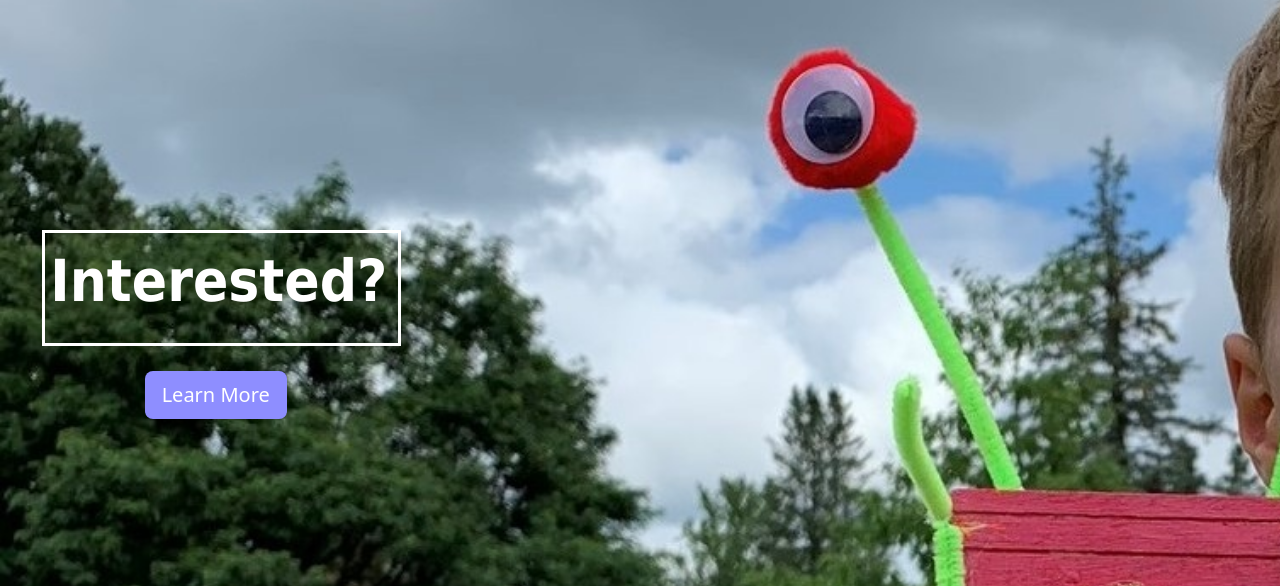
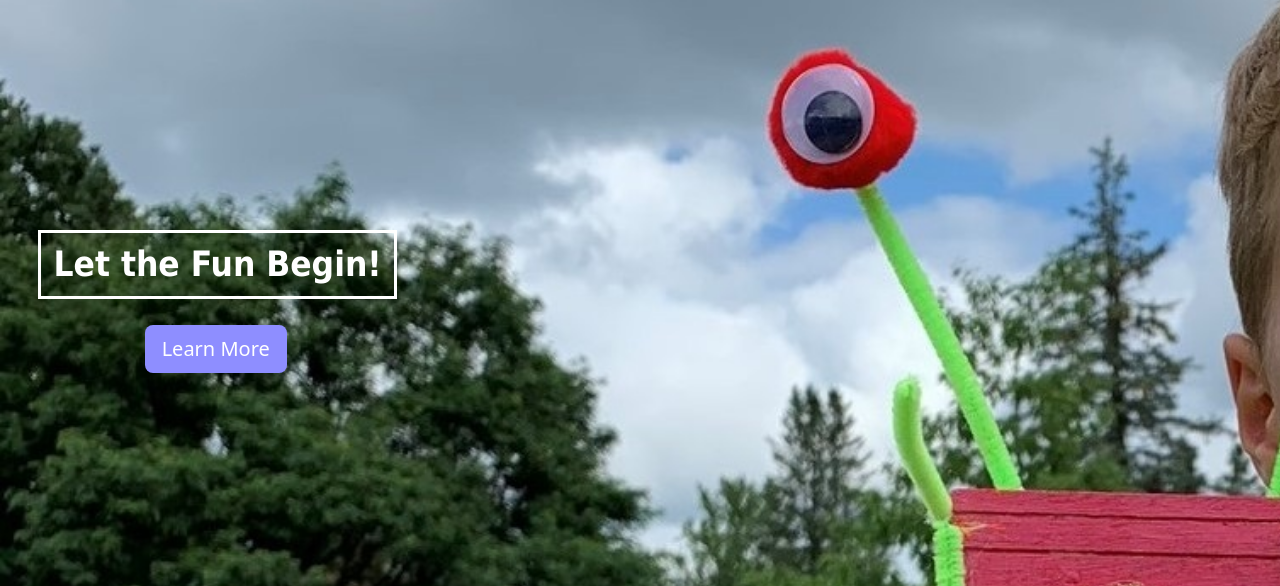
Before and after one commit to alexcholmsky/PB_Camp_Website, a Django app: page / in a window 1280 px wide. Shown: the part 96-682 px from the top of the page. Run offline with Django 3.2, Linux system fonts and the light colour scheme.

Commit message:
Home text altered to Let the Fun Begin

```diff
--- a/schedule/static/schedule/css/base.css
+++ b/schedule/static/schedule/css/base.css
@@ -20,16 +20,16 @@
     position: relative;
     /* to move elements position must be set to relative */
     color: white;
-    height: 9vw;
     width: 28vw;
     padding: 5px;
     border: 3px solid white;
     margin: 0px;
-    font-size: 58px;
+    font-size: 35px;
     font-family: Tahoma, Verdana, sans-serif;
     font-weight: bold;
+    text-align: center;
     top: 18vw;
-    left: 3.3vw;
+    left: 3.0vw;
 }
 
 .learnMore {
@@ -37,3 +37,7 @@
     top: 20vw;
     left: 11.3vw;
 }
+
+#calendar {
+    width: 80%;
+}
--- a/schedule/templates/schedule/base.html
+++ b/schedule/templates/schedule/base.html
@@ -52,10 +52,4 @@ function changeActive(activeTab) {
 
 document.addEventListener("DOMContentLoaded", changeActive(activeTab))
 
-{% comment %} document.addEventListener("DOMContentLoaded", function(activeTab) {
- var activeTab = 'homeButton'
- document.getElementById(activeTab).classList.add("active");
- console.log('working');
-}) {% endcomment %}
-
 </script>
--- a/schedule/templates/schedule/home.html
+++ b/schedule/templates/schedule/home.html
@@ -2,7 +2,7 @@
 {% load static %}
 {% block content%}
     <div class='test'>
-        Interested?
+        Let the Fun Begin!
     </div>
     <div>
         <button type="button" class="btn signup learnMore btn-lg">Learn More</button>
```
Also changed, not shown: schedule/templates/schedule/calendar.html (+19 -6 lines), 1 other file.
